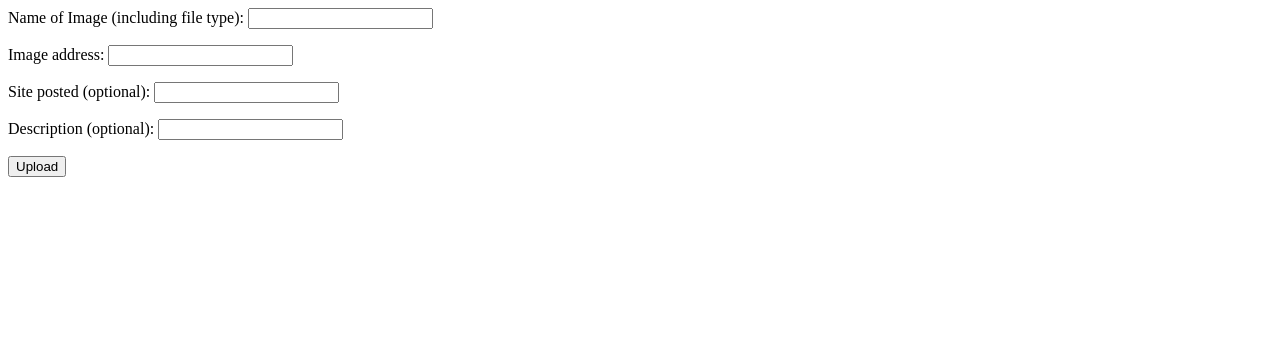
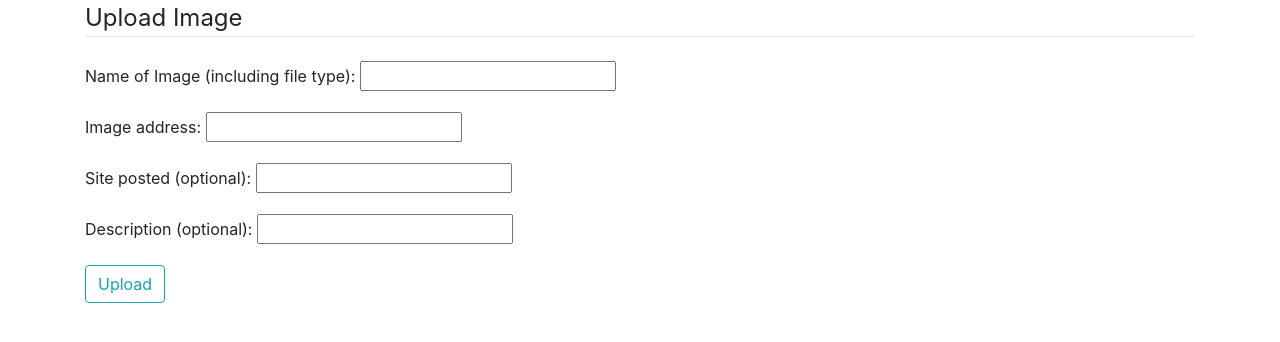
Before and after one commit to emaust/sauce-app, a Django app: page /upload/ in a window 1280 px wide. Shown: the top 342 px of the page. Run offline with Django 3.2, Linux system fonts and the light colour scheme; some libraries are stand-ins or nearby versions.

Commit message:
Commented out navbar, formatted upload form slightly more - still needs to be in form format

```diff
--- a/main/templates/base.html
+++ b/main/templates/base.html
@@ -1,20 +1,44 @@
 <!doctype html>
 <html lang="en">
+  {% comment %} <header class="site-header">
+    <nav class="navbar navbar-expand-md navbar-dark bg-steel fixed-top">
+      <div class="container">
+        <a class="navbar-brand mr-4" href="/">Django Blog</a>
+        <button class="navbar-toggler" type="button" data-toggle="collapse" data-target="#navbarToggle" aria-controls="navbarToggle" aria-expanded="false" aria-label="Toggle navigation">
+        <span class="navbar-toggler-icon"></span>
+        </button>
+        <div class="collapse navbar-collapse" id="navbarToggle">
+          <div class="navbar-nav mr-auto">
+            <a class="nav-item nav-link" href="/">Home</a>
+            <a class="nav-item nav-link" href="/about">About</a>
+          </div>
+          <!-- Navbar Right Side -->
+          <div class="navbar-nav">
+            <a class="nav-item nav-link" href="#">Login</a>
+            <a class="nav-item nav-link" href="#">Register</a>
+          </div>
+        </div>
+      </div>
+    </nav>
+  </header> {% endcomment %}
+
   <head>
     <meta charset="utf-8">
     <meta name="viewport" content="width=device-width, initial-scale=1, shrink-to-fit=no">
+    <link rel="stylesheet" href="https://stackpath.bootstrapcdn.com/bootstrap/4.4.1/css/bootstrap.min.css" integrity="sha384-Vkoo8x4CGsO3+Hhxv8T/Q5PaXtkKtu6ug5TOeNV6gBiFeWPGFN9MuhOf23Q9Ifjh" crossorigin="anonymous">
+  </head>
 
-    <link rel="stylesheet" href="https://stackpath.bootstrapcdn.com/bootstrap/4.4.1/css/bootstrap.min.css" integrity="sha384-Vkoo8x4CGsO3+Hhxv8T/Q5PaXtkKtu6ug5TOeNV6gBiFeWPGFN9MuhOf23Q9Ifjh" crossorigin="anonymous">
+  <body>
 
-
-  </head>
-  <body>
-    <div class="container">
-      {% block content%}{% endblock%}
-    </div>
+    <main role="main" class="container">
+      <div>
+        {% block content %}{% endblock %}
+      </div>
+    </main>
 
     <script src="https://code.jquery.com/jquery-3.4.1.slim.min.js" integrity="sha384-J6qa4849blE2+poT4WnyKhv5vZF5SrPo0iEjwBvKU7imGFAV0wwj1yYfoRSJoZ+n" crossorigin="anonymous"></script>
     <script src="https://cdn.jsdelivr.net/npm/popper.js@1.16.0/dist/umd/popper.min.js" integrity="sha384-Q6E9RHvbIyZFJoft+2mJbHaEWldlvI9IOYy5n3zV9zzTtmI3UksdQRVvoxMfooAo" crossorigin="anonymous"></script>
     <script src="https://stackpath.bootstrapcdn.com/bootstrap/4.4.1/js/bootstrap.min.js" integrity="sha384-wfSDF2E50Y2D1uUdj0O3uMBJnjuUD4Ih7YwaYd1iqfktj0Uod8GCExl3Og8ifwB6" crossorigin="anonymous"></script>
+
   </body>
 </html>
--- a/main/templates/upload.html
+++ b/main/templates/upload.html
@@ -1,20 +1,20 @@
-
-<html lang="en">
-  <head>
-    <meta charset="UTF-8">
-    <meta name="viewport" contents="width=device-width, initial-scale=1.0">
-    <meta http-equiv="X-UA-Compatible" content="ie=edge">
-    <title>Upload</title>
-  </head>
+{% extends "base.html" %}
+{% load crispy_forms_tags %}
+{% block content %}
 
   <body>
+    <section>
     {% if form.errors %}
     <p>Something's afoot</p>
     {% endif %}
 
-    <form action='/upload/' method="post">{% csrf_token %}
+    <form action='/upload/' method="post">
+    {% csrf_token %}
+
+    <fieldset class="formgroup">
+      <legend class="border-bottom mb-4">Upload Image</legend>
       <input type="hidden" id="csrf_token" value='{"csrfmiddlewaretoken": "{{ csrf_token }}"}'>
-
+    </fieldset>
       <p>
         <label for="file_name">Name of Image (including file type):</label>
         <input type="text" name="file_name"></input>
@@ -35,11 +35,9 @@
         <input type="text" name="description"></input>
       </p>
 
-      <div>
-        <input type="submit" value="Upload"></input>
+      <div class="form-group">
+        <button type="submit" value="Upload" class="btn btn-outline-info">Upload</button>
       </div>
-
     </form>
-
-  </body>
-</html>
+  </section>
+{% endblock content %}
```
